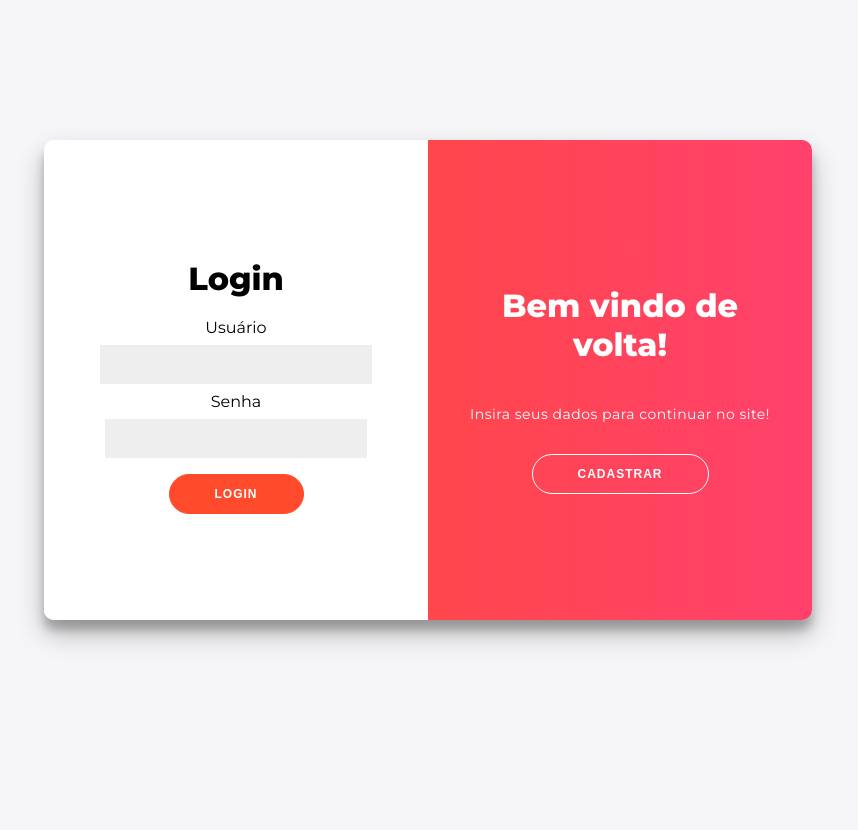
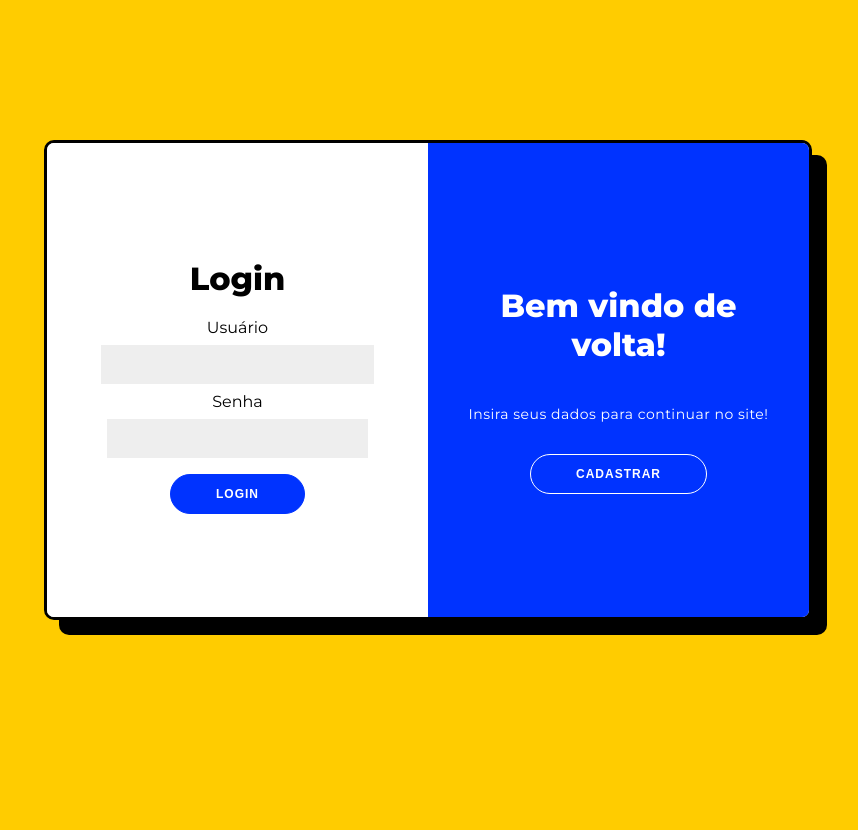
Before and after one commit to jabolobom/Sternpinter, a Flask app: page / in a window 1280 px wide. Shown: the whole page, without its empty margins (212-1070 px from the left). Run offline with Flask 3, Linux system fonts and the light colour scheme; some libraries are stand-ins or nearby versions.

Commit message:
+ NEO BRUTALISMO HAHAH + mudanças de cor e estilo
to-do
> CSS de todas as páginas
> estética geral = NEO BRUTALISMO
> definir ao certo paleta de cores (BLUE E YELLOW)

```diff
--- a/sitePy/static/css/home.css
+++ b/sitePy/static/css/home.css
@@ -6,7 +6,7 @@
 }
 
 body {
-	background: #f6f5f7;
+	background: #FFCC00;
 	display: flex;
 	justify-content: center;
 	align-items: center;
@@ -47,8 +47,8 @@ a {
 
 .btn, button{
 	border-radius: 20px;
-	border: 1px solid #FF4B2B;
-	background-color: #FF4B2B;
+	border: 1px solid #0033ff;
+	background-color: #0033ff;
 	color: #FFFFFF;
 	font-size: 12px;
 	font-weight: bold;
@@ -93,13 +93,28 @@ input {
 .container {
     background-color: #fff;
     border-radius: 10px;
-  	box-shadow: 0 14px 28px rgba(0,0,0,0.25),
-			0 10px 10px rgba(0,0,0,0.22);
+	border: 3px solid #000000;
     position: relative;
     overflow: hidden;
     width: 768px;
     max-width: 100%;
     min-height: 480px;
+}
+
+.container-wrapper{
+	position: relative
+}
+
+.container-wrapper::before{
+	  content: "";
+	  position: absolute;
+	  border-radius: 10px;
+	  top: 15px;
+	  left: 15px;
+	  width: 100%;
+	  height: 100%;
+	  background-color: rgba(0, 0, 0, 1);
+	  z-index: -1;
 }
 
 .form-container {
@@ -161,9 +176,7 @@ input {
 }
 
 .overlay {
-	background: #FF416C;
-	background: -webkit-linear-gradient(to right, #FF4B2B, #FF416C);
-	background: linear-gradient(to right, #FF4B2B, #FF416C);
+	background: #0033ff;
 	background-repeat: no-repeat;
 	background-size: cover;
 	background-position: 0 0;
--- a/sitePy/templates/home.html
+++ b/sitePy/templates/home.html
@@ -9,6 +9,7 @@
 </head>
 <body>
 
+<div class="container-wrapper">
     <div class="container" id="container">
         <div class="form-container sign-up-container">
             <form method="POST" action="{{ url_for('newaccount') }}">
@@ -63,7 +64,7 @@
             </div>
         </div>
     </div>
-
+</div>
 
 {% with messages = get_flashed_messages(with_categories=true) %}
   {% if messages %}
```
Also changed, not shown: sitePy/static/css/newaccount.css (deleted, +0 -54 lines). Lines whose indentation alone changed are shown as unchanged.
